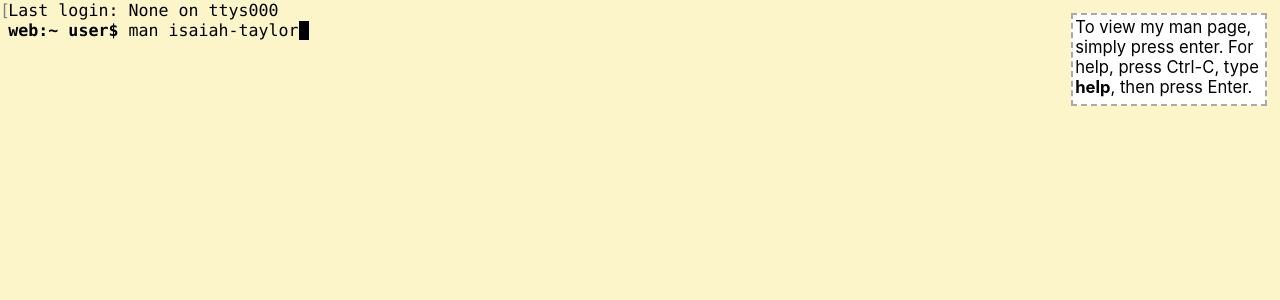
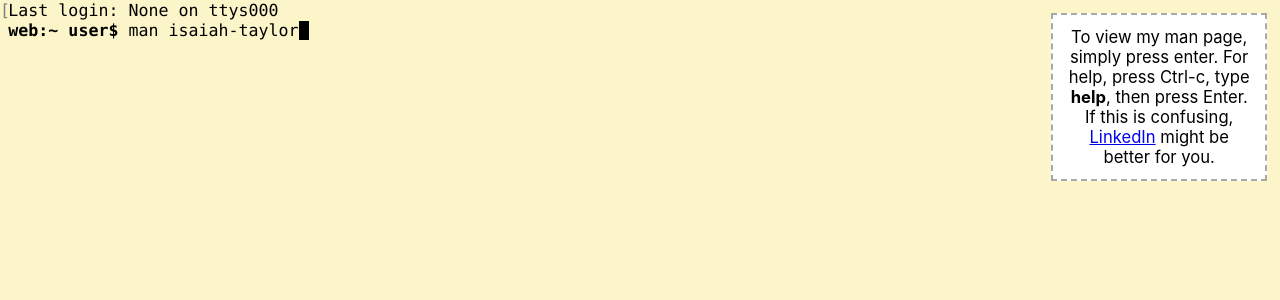
Before and after one commit to isaiahtaylor/man-isaiah, a React (Create React App) app: page / in a window 1280 px wide. Shown: the top 300 px of the page. Built offline with nearby package versions, Linux system fonts and the light colour scheme.

Commit message:
better help tip

```diff
--- a/src/elements-css/help-tip.css
+++ b/src/elements-css/help-tip.css
@@ -1,6 +1,6 @@
 .tip {
-  height: 7vw;
   width: 15vw;
+  padding: 10px;
   position: fixed;
   right: 1vw;
   top: 1vw;
@@ -10,4 +10,5 @@
 
 .tip-p {
   margin: 2px;
+  text-align: center;
 }
--- a/src/elements/help.tsx
+++ b/src/elements/help.tsx
@@ -21,7 +21,7 @@ export default function Help(): JSX.Element {
       <Line main={<>general instructions on navigating a <b>man</b> page.</>} />
       <Line />
       <Line main={<>Other commands:</>} />
-      <Line main={<><b>exit</b>: exits to SO</>} />
+      <Line main={<><b>exit</b>: exits to LinkedIn</>} />
       <Line main={<><b>git</b>: opens this project on github</>} />
       <Line />
       <Line main={<>Otherwise, enjoy your stay! If you're curious about how</>}/>
--- a/src/elements/helpTip.tsx
+++ b/src/elements/helpTip.tsx
@@ -5,7 +5,8 @@ export default function HelpTip(): JSX.Element {
   return (
     <div className="tip">
       <p className="tip-p">
-        To view my man page, simply press enter. For help, press Ctrl-C, type <b>help</b>, then press Enter.
+        To view my man page, simply press enter. For help, press Ctrl-c, type <b>help</b>, then press Enter.
+        If this is confusing, <a href="https://www.linkedin.com/in/isaiahptaylor/">LinkedIn</a> might be better for you.
         </p>
     </div>
   )
```
